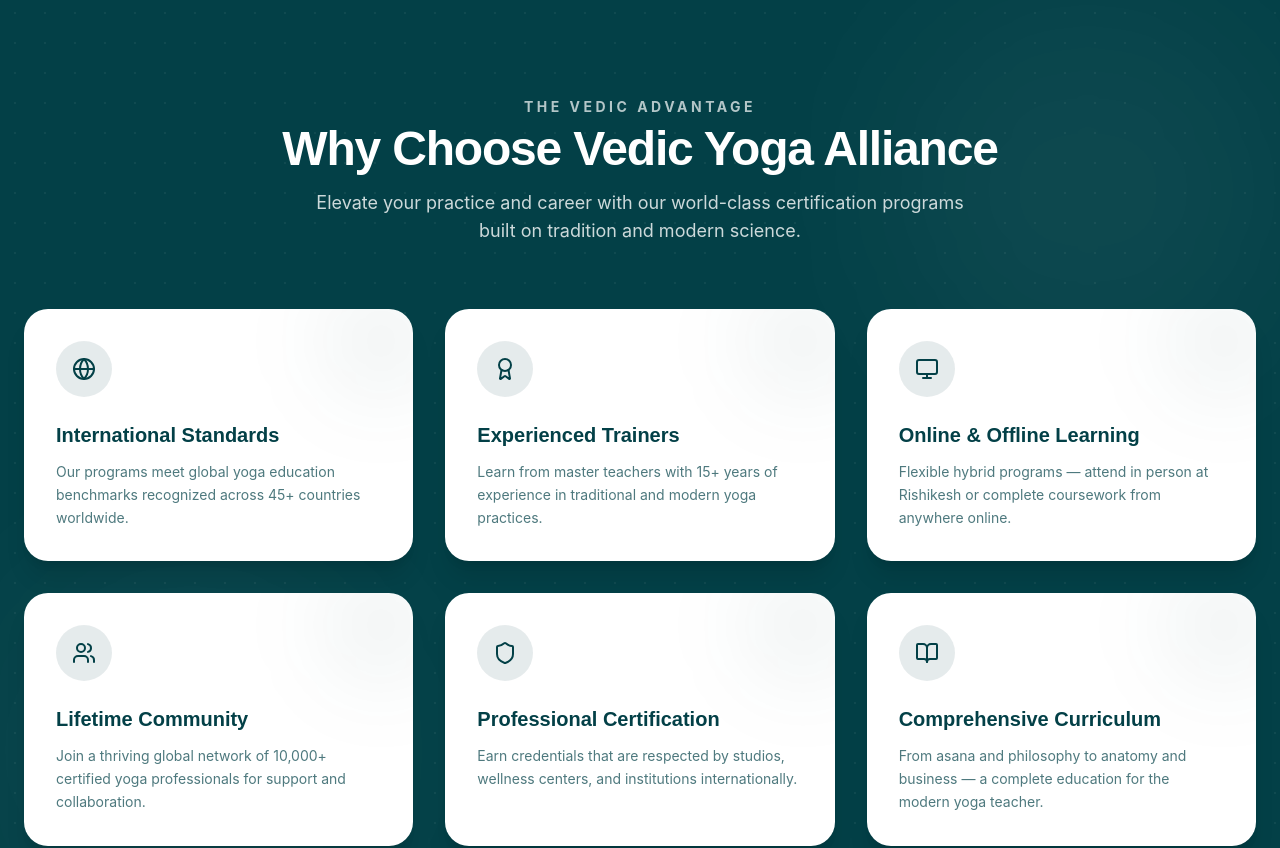
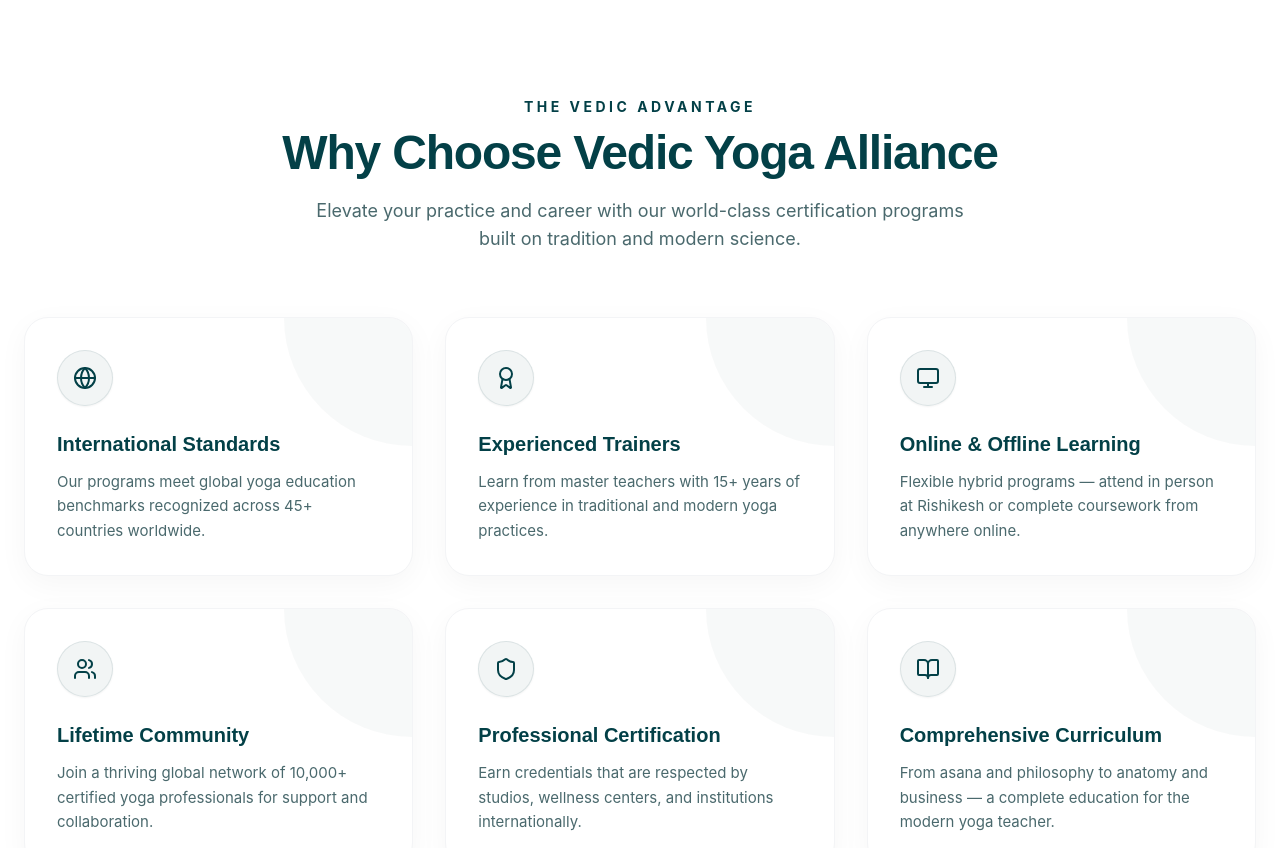
Before and after one commit to theshashankyoga-ship-it/theshashankyoga25, a Next.js app: page / in a window 1280 px wide. Shown: the part 2020-2868 px from the top of the page. Built offline with nearby package versions, Linux system fonts and the light colour scheme.

Commit message:
Updated website design

```diff
--- a/components/home/WhyChoose.tsx
+++ b/components/home/WhyChoose.tsx
@@ -27,17 +27,7 @@
 
 export default function WhyChoose() {
   return (
-    <section className="relative py-24 bg-[#034047] overflow-hidden" id="why-choose">
-      {/* Subtle background texture */}
-      <div
-        className="absolute inset-0 opacity-[0.05]"
-        style={{ backgroundImage: 'radial-gradient(circle, #fff 1px, transparent 1px)', backgroundSize: '30px 30px' }}
-      />
-
-      {/* Decorative Glows */}
-      <div className="absolute top-0 right-0 w-96 h-96 bg-white/5 rounded-full blur-[100px] pointer-events-none" />
-      <div className="absolute bottom-0 left-0 w-96 h-96 bg-white/5 rounded-full blur-[100px] pointer-events-none" />
-
+    <section className="relative py-24 bg-white overflow-hidden" id="why-choose">
       <div className="relative z-10 max-w-7xl mx-auto px-6">
         <motion.div
           className="text-center mb-16"
@@ -46,13 +36,13 @@
           viewport={{ once: true, margin: "-50px" }}
           variants={containerVariants}
         >
-          <motion.span variants={itemVariants} className="inline-block text-white/70 text-sm tracking-[0.25em] uppercase font-bold mb-2">
+          <motion.span variants={itemVariants} className="inline-block text-[#034047] text-sm tracking-[0.25em] uppercase font-bold mb-3">
             The Vedic Advantage
           </motion.span>
-          <motion.h2 variants={itemVariants} className="font-heading text-3xl sm:text-4xl md:text-5xl text-white font-bold tracking-tight">
+          <motion.h2 variants={itemVariants} className="font-heading text-3xl sm:text-4xl md:text-5xl text-[#034047] font-bold tracking-tight">
             Why Choose Vedic Yoga Alliance
           </motion.h2>
-          <motion.p variants={itemVariants} className="mt-4 text-white/80 max-w-2xl mx-auto text-base sm:text-lg">
+          <motion.p variants={itemVariants} className="mt-5 text-[#4A696D] max-w-2xl mx-auto text-base sm:text-lg">
             Elevate your practice and career with our world-class certification programs built on tradition and modern science.
           </motion.p>
         </motion.div>
@@ -68,17 +58,17 @@
             <motion.div
               key={f.title}
               variants={itemVariants}
-              className="bg-white rounded-3xl p-8 hover:-translate-y-2 transition-transform duration-300 shadow-xl group relative overflow-hidden"
+              className="bg-white border border-gray-100 rounded-3xl p-8 hover:-translate-y-2 transition-transform duration-300 shadow-[0_8px_30px_rgb(0,0,0,0.04)] hover:shadow-[0_20px_40px_rgb(3,64,71,0.08)] group relative overflow-hidden"
             >
               {/* Subtle hover background accent */}
-              <div className="absolute top-0 right-0 -mr-8 -mt-8 w-32 h-32 bg-[#034047]/5 rounded-full blur-2xl group-hover:scale-150 transition-transform duration-500" />
+              <div className="absolute top-0 right-0 w-32 h-32 bg-[#034047]/[0.03] rounded-bl-full transition-transform duration-500 origin-top-right group-hover:scale-150" />
 
               <div className="relative z-10">
-                <div className="w-14 h-14 rounded-full bg-[#034047]/10 flex items-center justify-center mb-6 group-hover:bg-[#034047] transition-colors duration-300">
+                <div className="w-14 h-14 rounded-full bg-[#034047]/5 flex items-center justify-center mb-6 group-hover:bg-[#034047] transition-colors duration-300 shadow-sm border border-[#034047]/10 group-hover:border-[#034047]">
                   <f.icon className="w-6 h-6 text-[#034047] group-hover:text-white transition-colors duration-300" />
                 </div>
                 <h3 className="font-heading text-xl font-bold text-[#034047] mb-3">{f.title}</h3>
-                <p className="text-[#034047]/70 text-sm leading-relaxed">{f.desc}</p>
+                <p className="text-[#4A696D] text-[15px] leading-relaxed">{f.desc}</p>
               </div>
             </motion.div>
           ))}
```
